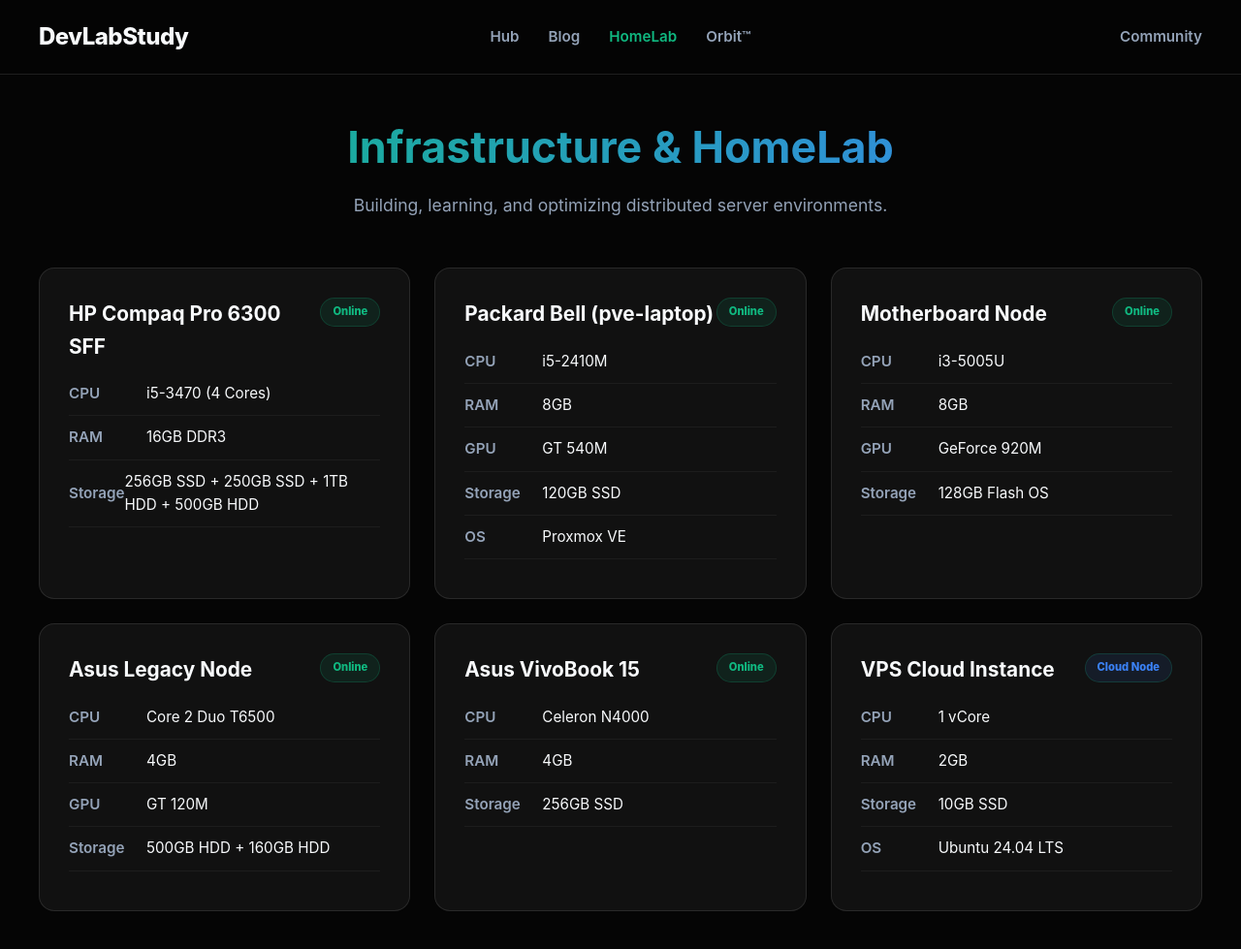
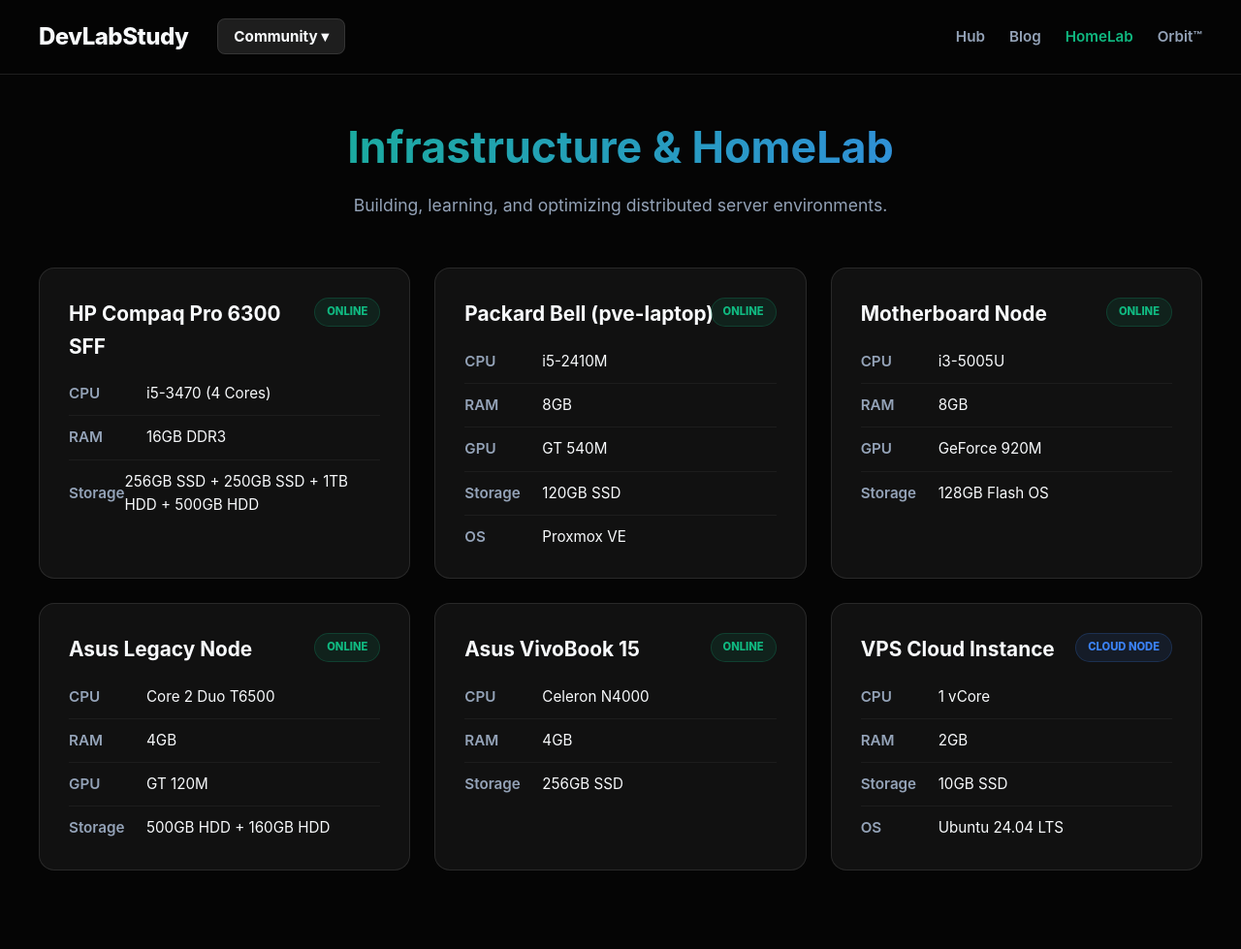
Before and after one commit to TobiMessi/TobiMessi.github.io, a Jekyll site: the page homelab.html, which Jekyll copies as it is, in a window 1280 px wide and 980 px high. Shown: the whole window at 97% size. Built offline with Jekyll 4.4.1, drawn with Linux system fonts in a browser that asks for light colours.

Commit message:
Update homelab.html

```diff
--- a/homelab.html
+++ b/homelab.html
@@ -7,57 +7,55 @@
     <link rel="icon" type="image/jpeg" href="/profileIcon_g3ffyg7edeeg1.jpeg">
     <style>
         :root {
-            --bg-body: #050505; --bg-nav: rgba(5, 5, 5, 0.7); --bg-card: #111;
+            --bg-body: #050505; --bg-nav: rgba(5, 5, 5, 0.85); --bg-card: #111;
             --text-main: #f8fafc; --text-muted: #94a3b8; --border-color: rgba(255, 255, 255, 0.1);
             --accent-green: #10b981; --accent-blue: #3b82f6; --radius: 16px;
         }
         body { font-family: 'Inter', sans-serif; background: var(--bg-body); color: var(--text-main); margin: 0; line-height: 1.6; }
 
-        /* PERFEKCYJNY NAVBAR */
-        .navbar { background: var(--bg-nav); backdrop-filter: blur(15px); border-bottom: 1px solid var(--border-color); padding: 15px 40px; display: flex; align-items: center; justify-content: space-between; position: sticky; top: 0; z-index: 100; }
-        .nav-left { flex: 1; display: flex; justify-content: flex-start; }
+        /* --- IDENTYCZNY NAVBAR JAK NA RESZCIE STRON --- */
+        .navbar { position: sticky; top: 0; z-index: 100; background: var(--bg-nav); backdrop-filter: blur(15px); border-bottom: 1px solid var(--border-color); padding: 15px 40px; display: flex; align-items: center; justify-content: space-between; }
+
+        .nav-left { display: flex; align-items: center; gap: 30px; }
         .nav-brand { font-size: 1.5rem; font-weight: 800; text-decoration: none; color: var(--text-main); letter-spacing: -0.5px; }
-        .nav-center { flex: 2; display: flex; justify-content: center; gap: 30px; }
-        .nav-center a { text-decoration: none; color: var(--text-muted); font-weight: 600; font-size: 0.95rem; transition: color 0.3s; }
-        .nav-center a:hover, .nav-center a.active { color: var(--accent-green); }
-        .nav-right { flex: 1; display: flex; justify-content: flex-end; }
+
         .dropdown { position: relative; display: inline-block; padding: 10px 0; }
-        .dropbtn { color: var(--text-muted); font-weight: 600; font-size: 0.95rem; transition: 0.3s; cursor: pointer; }
-        .dropdown:hover .dropbtn { color: var(--text-main); }
-        .dropdown-content { display: none; position: absolute; right: 0; top: 100%; background-color: #111; min-width: 180px; box-shadow: 0 10px 40px rgba(0,0,0,0.8); border-radius: 12px; border: 1px solid var(--border-color); overflow: hidden; z-index: 1; opacity: 0; transform: translateY(-10px); transition: all 0.3s ease; }
+        .dropbtn { color: var(--text-main); font-weight: 700; font-size: 0.95rem; cursor: pointer; background: rgba(255,255,255,0.1); padding: 8px 16px; border-radius: 8px; border: 1px solid var(--border-color); transition: 0.3s; }
+        .dropdown:hover .dropbtn { background: rgba(255,255,255,0.2); }
+        .dropdown-content { display: none; position: absolute; left: 0; top: 100%; background-color: #111; min-width: 180px; box-shadow: 0 10px 40px rgba(0,0,0,0.8); border-radius: 12px; border: 1px solid var(--border-color); overflow: hidden; z-index: 1; opacity: 0; transform: translateY(-10px); transition: all 0.3s ease; }
         .dropdown:hover .dropdown-content { display: block; opacity: 1; transform: translateY(0); }
         .dropdown-content a { color: var(--text-main) !important; padding: 12px 20px; text-decoration: none; display: flex; justify-content: space-between; font-size: 0.9rem; font-weight: 600; border-bottom: 1px solid var(--border-color); transition: background 0.2s; }
         .dropdown-content a:last-child { border-bottom: none; }
-        .dropdown-content a:hover { background: rgba(255,255,255,0.05); padding-left: 25px; }
+        .dropdown-content a:hover { background: rgba(255,255,255,0.1); padding-left: 25px; }
 
+        .nav-right { display: flex; align-items: center; gap: 25px; }
+        .nav-right a { text-decoration: none; color: var(--text-muted); font-weight: 600; font-size: 0.95rem; transition: color 0.3s; }
+        .nav-right a:hover, .nav-right a.active { color: var(--accent-green); }
+
+        /* --- STYLIZACJA KART SERWERÓW --- */
         .container { max-width: 1200px; margin: 40px auto; padding: 0 20px; }
         .hero { text-align: center; margin-bottom: 50px; }
         .hero h1 { font-size: 2.8rem; margin-bottom: 10px; background: linear-gradient(to right, #10b981, #3b82f6); -webkit-background-clip: text; -webkit-text-fill-color: transparent; }
         .hero p { color: var(--text-muted); font-size: 1.1rem; max-width: 700px; margin: 0 auto; }
 
-        .nodes-grid { display: grid; grid-template-columns: repeat(auto-fit, minmax(340px, 1fr)); gap: 25px; }
+        .nodes-grid { display: grid; grid-template-columns: repeat(auto-fit, minmax(340px, 1fr)); gap: 25px; margin-bottom: 60px; }
         .node-card { background: var(--bg-card); border: 1px solid var(--border-color); padding: 30px; border-radius: var(--radius); position: relative; transition: all 0.3s; }
         .node-card:hover { border-color: var(--accent-green); transform: translateY(-5px); box-shadow: 0 10px 30px rgba(16,185,129,0.15); }
-        .status-badge { position: absolute; top: 30px; right: 30px; background: rgba(16, 185, 129, 0.1); color: var(--accent-green); padding: 5px 12px; border-radius: 20px; font-weight: 800; font-size: 0.7rem; border: 1px solid rgba(16, 185, 129, 0.2); }
+        .status-badge { position: absolute; top: 30px; right: 30px; background: rgba(16, 185, 129, 0.1); color: var(--accent-green); padding: 5px 12px; border-radius: 20px; font-weight: 800; font-size: 0.7rem; border: 1px solid rgba(16, 185, 129, 0.2); text-transform: uppercase;}
         .node-name { font-size: 1.3rem; font-weight: 700; margin-bottom: 20px; display: block; padding-right: 60px; }
         .spec-line { display: flex; align-items: center; margin-bottom: 10px; padding-bottom: 10px; border-bottom: 1px solid rgba(255,255,255,0.05); font-size: 0.95rem; }
+        .spec-line:last-child { border-bottom: none; margin-bottom: 0; padding-bottom: 0; }
         .spec-label { color: var(--text-muted); width: 80px; font-weight: 600; }
 
-        @media (max-width: 768px) { .navbar { flex-direction: column; padding: 15px; gap: 15px; } .nav-left, .nav-center, .nav-right { justify-content: center; width: 100%; } .nav-center { flex-wrap: wrap; } }
+        @media (max-width: 768px) { .navbar { flex-direction: column; gap: 15px; } .nav-left, .nav-right { justify-content: center; width: 100%; flex-wrap: wrap; } }
     </style>
 </head>
 <body>
     <nav class="navbar">
-        <div class="nav-left"><a href="/" class="nav-brand">DevLabStudy</a></div>
-        <div class="nav-center">
-            <a href="/">Hub</a>
-            <a href="/blog">Blog</a>
-            <a href="/homelab" class="active">HomeLab</a>
-            <a href="/orbit">Orbit™</a>
-        </div>
-        <div class="nav-right">
+        <div class="nav-left">
+            <a href="/" class="nav-brand">DevLabStudy</a>
             <div class="dropdown">
-                <span class="dropbtn">Community</span>
+                <span class="dropbtn">Community ▾</span>
                 <div class="dropdown-content">
                     <a href="https://github.com/DevLabStudy">GitHub <span>↗</span></a>
                     <a href="https://www.youtube.com/@devlabstudy">YouTube <span>↗</span></a>
@@ -67,12 +65,20 @@
                 </div>
             </div>
         </div>
+        <div class="nav-right">
+            <a href="/">Hub</a>
+            <a href="/blog">Blog</a>
+            <a href="/homelab" class="active">HomeLab</a>
+            <a href="/orbit">Orbit™</a>
+        </div>
     </nav>
+
     <main class="container">
         <section class="hero">
             <h1>Infrastructure & HomeLab</h1>
             <p>Building, learning, and optimizing distributed server environments.</p>
         </section>
+
         <div class="nodes-grid">
             <div class="node-card">
                 <span class="status-badge">Online</span>
@@ -81,6 +87,7 @@
                 <div class="spec-line"><span class="spec-label">RAM</span><span>16GB DDR3</span></div>
                 <div class="spec-line"><span class="spec-label">Storage</span><span>256GB SSD + 250GB SSD + 1TB HDD + 500GB HDD</span></div>
             </div>
+
             <div class="node-card">
                 <span class="status-badge">Online</span>
                 <span class="node-name">Packard Bell (pve-laptop)</span>
@@ -90,6 +97,7 @@
                 <div class="spec-line"><span class="spec-label">Storage</span><span>120GB SSD</span></div>
                 <div class="spec-line"><span class="spec-label">OS</span><span>Proxmox VE</span></div>
             </div>
+
             <div class="node-card">
                 <span class="status-badge">Online</span>
                 <span class="node-name">Motherboard Node</span>
@@ -98,6 +106,7 @@
                 <div class="spec-line"><span class="spec-label">GPU</span><span>GeForce 920M</span></div>
                 <div class="spec-line"><span class="spec-label">Storage</span><span>128GB Flash OS</span></div>
             </div>
+
             <div class="node-card">
                 <span class="status-badge">Online</span>
                 <span class="node-name">Asus Legacy Node</span>
@@ -106,6 +115,7 @@
                 <div class="spec-line"><span class="spec-label">GPU</span><span>GT 120M</span></div>
                 <div class="spec-line"><span class="spec-label">Storage</span><span>500GB HDD + 160GB HDD</span></div>
             </div>
+
             <div class="node-card">
                 <span class="status-badge">Online</span>
                 <span class="node-name">Asus VivoBook 15</span>
@@ -113,8 +123,9 @@
                 <div class="spec-line"><span class="spec-label">RAM</span><span>4GB</span></div>
                 <div class="spec-line"><span class="spec-label">Storage</span><span>256GB SSD</span></div>
             </div>
+
             <div class="node-card">
-                <span class="status-badge" style="background: rgba(59, 130, 246, 0.1); color: #3b82f6;">Cloud Node</span>
+                <span class="status-badge" style="background: rgba(59, 130, 246, 0.1); color: #3b82f6; border-color: rgba(59, 130, 246, 0.2);">Cloud Node</span>
                 <span class="node-name">VPS Cloud Instance</span>
                 <div class="spec-line"><span class="spec-label">CPU</span><span>1 vCore</span></div>
                 <div class="spec-line"><span class="spec-label">RAM</span><span>2GB</span></div>
```
